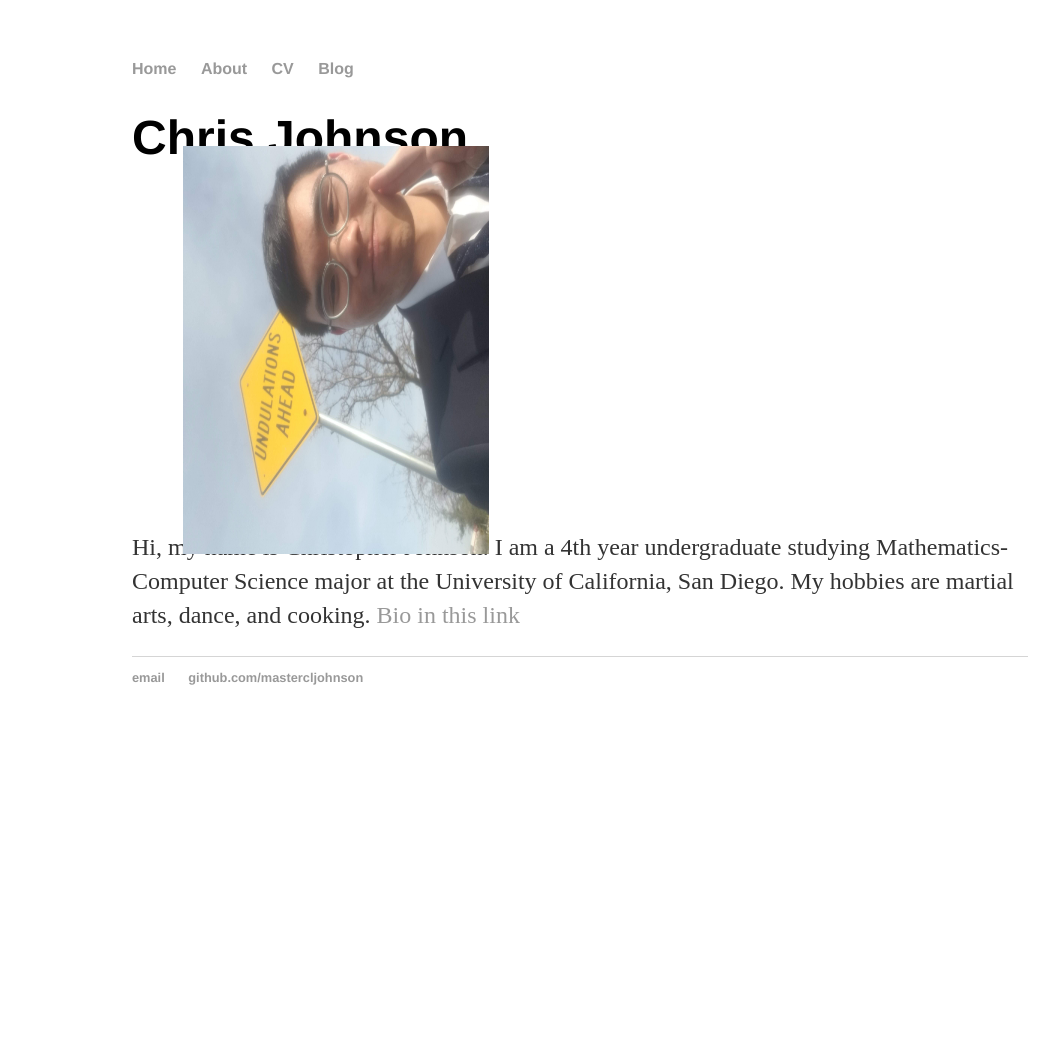
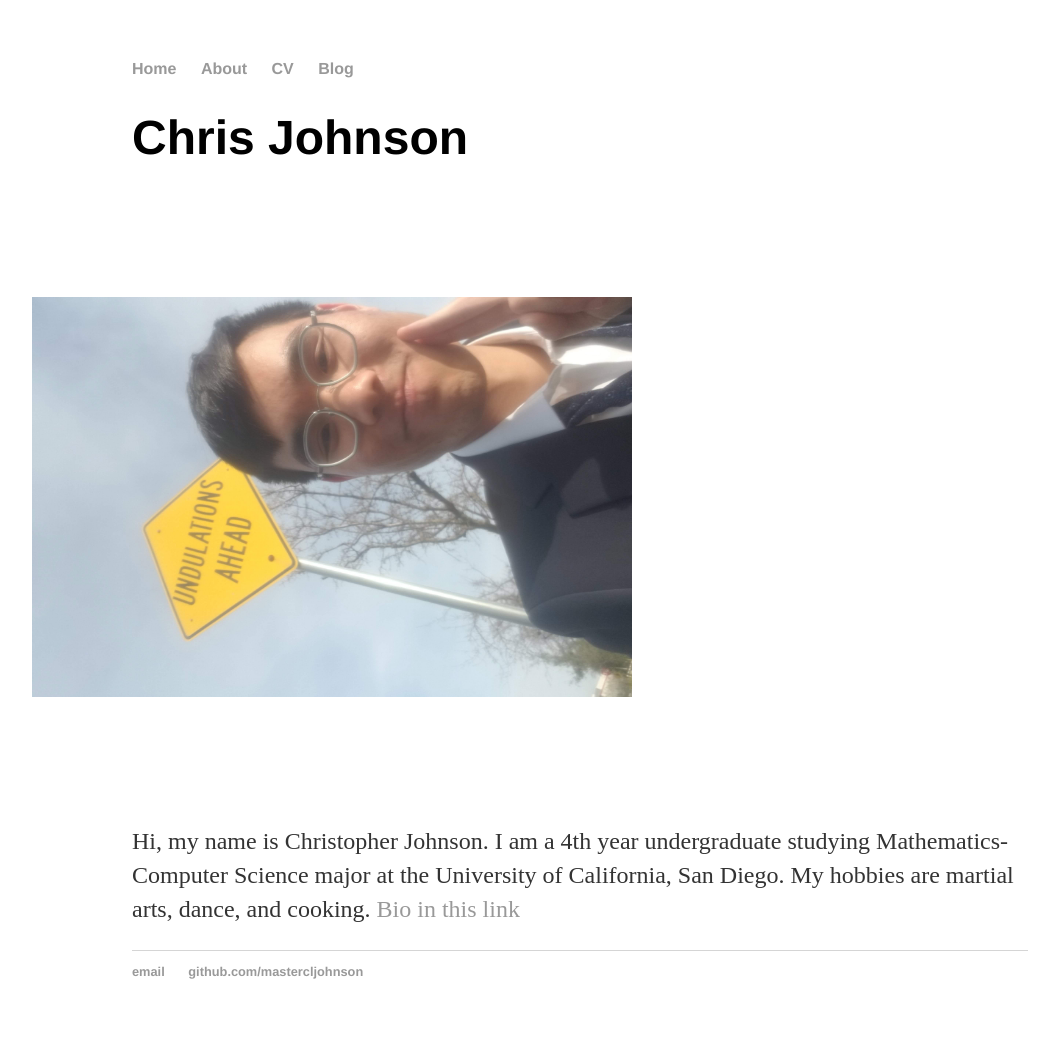
Before and after one commit to mastercljohnson/mastercljohnson.github.io, a Jekyll site: the page built from index.html, in a window 1280 px wide. Shown: the whole page, without its empty margins (60-1105 px from the left). Built offline with Jekyll 4.4.1, drawn with Linux system fonts in a browser that asks for light colours; before the commit the page ends 900 px from its top, so only the background shows below that.

Commit message:
switch dims?

```diff
--- a/index.html
+++ b/index.html
@@ -5,7 +5,7 @@ title: Chris Johnson
 
 <div class="blurb">
 	<h1>Chris Johnson</h1>
-	<img src="/indexphotos/chris_prof.jpg" alt="profile pic" height="306" width="408" class="rotateimg270" >
+	<img src="/indexphotos/chris_prof.jpg" alt="profile pic" height="600" width="400" class="rotateimg270" >
 	<p>
 	Hi, my name is Christopher Johnson. I am a 4th year undergraduate studying Mathematics-Computer Science major at the University of California, San Diego. My hobbies are martial arts, dance, and cooking.
 	<a href="/about">Bio in this link</a>
```
